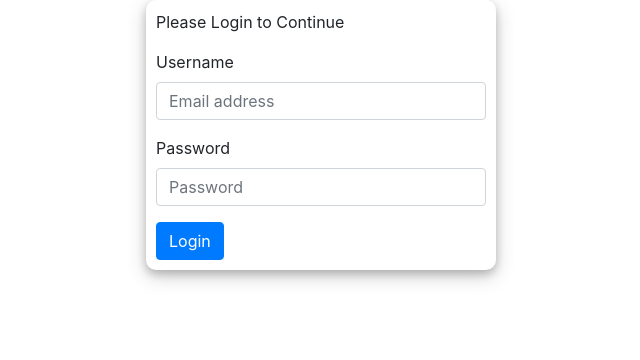
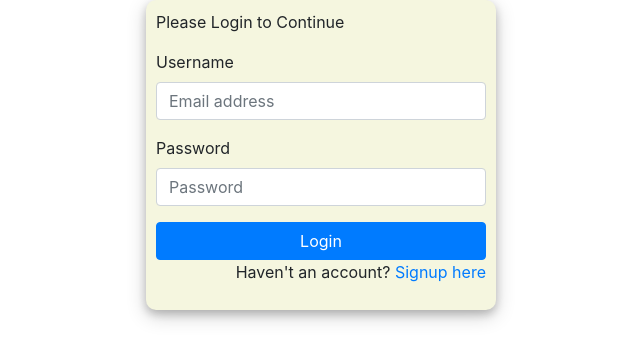
Before and after one commit to tradecoder/lottery-winners, a React (Create React App) app: page /login in a window 1280 px wide. Shown: the top 360 px of the page, without its empty margins (319-959 px from the left). Built offline with nearby package versions, Linux system fonts and the light colour scheme.

Commit message:
added background animation to login logout and signup forms

```diff
--- a/src/components/login.component.js
+++ b/src/components/login.component.js
@@ -52,7 +52,8 @@ export default function Login(){
                             <input type="password" placeholder="Password" onChange={onChangePassword} className="form-control" required />
                         </div>
                         <div>
-                            <button className="btn btn-primary" type="submit">Login</button>
+                            <button className="btn btn-primary btn-block" type="submit">Login</button>
+                            <p className="text-right">Haven't an account? <a target="_self" href="/signup">Signup here</a></p>
                         </div>
                     </form>
                 </div>
--- a/src/components/signup.component.js
+++ b/src/components/signup.component.js
@@ -13,30 +13,32 @@ export default function Signup(){
             return(
                 <div className="signup">
                     <p>Please sign up</p>
+
                     <div>
                         <form onSubmit={onSubmitSignup}>
                             <div className="form-group">
-                                <label>Email as username</label>
-                                <input className="form-control" type="email"/>
+                                <label>Email as username </label>
+                                <input className="form-control" type="email" required/>
                             </div>
                             <div className="form-group">
-                                <label>Password</label>
-                                <input className="form-control" type="password" />
+                                <label>Password </label>
+                                <input className="form-control" type="password" required/>
                             </div>
                             <div className="form-group">
                                 <label>First name</label>
-                                <input className="form-control" type="text"/>
+                                <input className="form-control" type="text" required/>
                             </div>
                             <div className="form-group">
-                                <label>Last name</label>
-                                <input className="form-control" type="text"/>
+                                <label>Last name </label>
+                                <input className="form-control" type="text" required/>
                             </div>
                             <div className="form-group">
-                                <label>Mobile number</label>
-                                <input className="form-control" type="text"/>
+                                <label>Mobile number </label>
+                                <input className="form-control" type="text" required/>
                             </div>
                             <div>
-                                <button className="btn btn-success" type="submit">Signup</button>
+                                <button className="btn btn-success btn-block" type="submit">Signup</button>
+                                <p className="text-right pt-1">Have an account? <a target="_self" href="/login">Login here</a></p>
                             </div>
                         </form>
                     </div>
--- a/src/index.css
+++ b/src/index.css
@@ -11,10 +11,21 @@ code {
   font-family: source-code-pro, Menlo, Monaco, Consolas, 'Courier New',
     monospace;
 }
+
+@keyframes userform {
+  0%   {background-color: white;}
+  33% {background-color: azure;}
+  66% {background-color: beige;}
+  100% {background-color: white;}
+}
 .signup, .login, .logout{
+  background-color: white;
   max-width:350px;
   margin:auto;
   box-shadow: 0 4px 8px 0 rgba(0, 0, 0, 0.2), 0 6px 20px 0 rgba(0, 0, 0, 0.19);
   padding: 10px;
   border-radius: 10px;
+  animation-name: userform;
+  animation-duration: 10s;
+  animation-iteration-count: infinite;
 }
```
